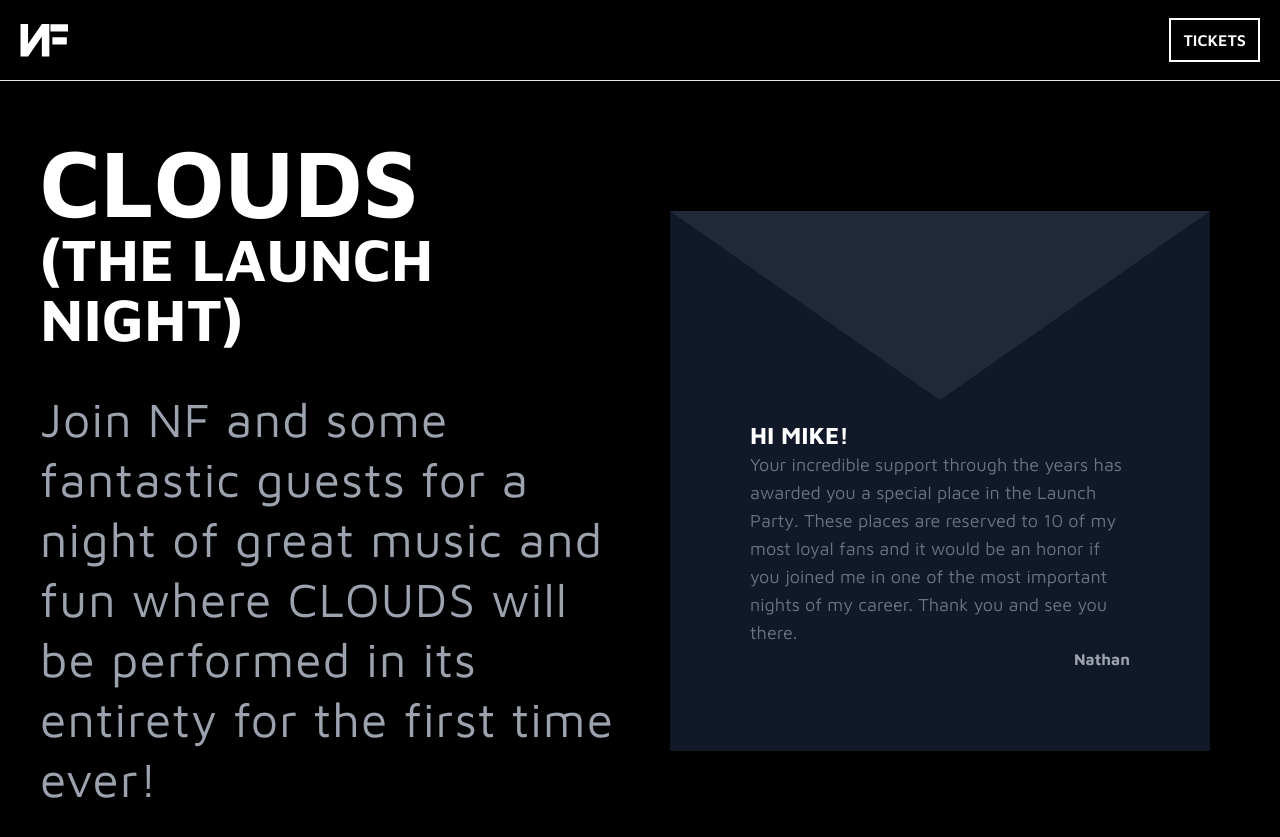
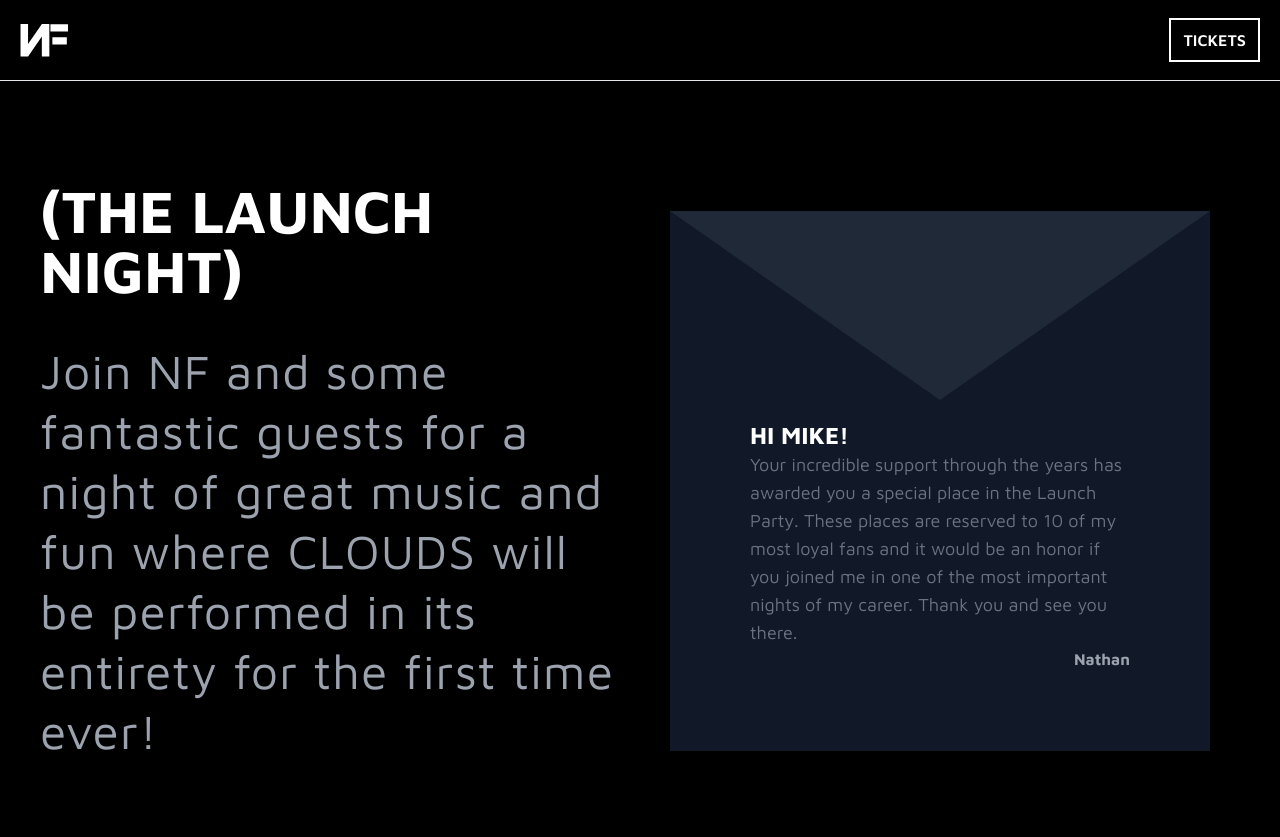
Before and after one commit to evelynfredin/nf-release, a React (Create React App) app: page / in a window 1280 px wide. Shown: the part 800-1637 px from the top of the page. Built offline with nearby package versions, Linux system fonts and the light colour scheme.

Commit message:
Added intersection observer

```diff
--- a/package.json
+++ b/package.json
@@ -10,6 +10,7 @@
     "framer-motion": "^3.10.0",
     "react": "^17.0.1",
     "react-dom": "^17.0.1",
+    "react-intersection-observer": "^8.31.0",
     "react-scripts": "4.0.3",
     "web-vitals": "^1.1.0"
   },
--- a/src/components/Event.js
+++ b/src/components/Event.js
@@ -1,20 +1,24 @@
 import TextBlock from './Reusables/TextBlock';
 import { motion } from 'framer-motion';
+import { useInView } from 'react-intersection-observer';
 
 const Event = () => {
+    const [ref, inView] = useInView({
+        triggerOnce: true,
+        rootMargin: '-100px 0px',
+    });
+
     return (
         <section className="content-box lg:grid lg:grid-cols-2">
 
             <TextBlock
-                title="Clouds"
                 subtitle="(The Launch Night)"
                 body="Join NF and some fantastic guests for a night of great music and fun where CLOUDS will be performed in its entirety for the first time ever!"
             />
 
-            <motion.div className="flex flex-col justify-center mx-10 h-auto"
-                initial={{ x: 250, opacity: 0}}
-                animate={{ x: -10, opacity: 1}}
-                transition={{ delay: 0.5, duration: 1, type: 'spring', stiffness: 120 }}
+            <motion.div ref={ref} className="flex flex-col justify-center mx-10 h-auto"
+                animate={{ x: inView ? -10 : 50, opacity: inView ? 1 : 0 }}
+                transition={{ delay: 0.2, duration: 1 }}
             >
                 <div className="bg-gray-800 self-center">
                     <div className="bg-gray-900 p-10 pt-36 md:p-20 md:pt-52 clip">
--- a/src/components/Reusables/TextBlock.js
+++ b/src/components/Reusables/TextBlock.js
@@ -1,12 +1,17 @@
 import PropTypes from 'prop-types';
 import { motion } from 'framer-motion';
+import { useInView } from 'react-intersection-observer';
 
 const TextBlock = props => {
+    const [ref, inView] = useInView({
+        triggerOnce: true,
+        rootMargin: '-100px 0px',
+    });
+
     return (
-        <motion.div className="text-block"
-            initial={{ y: 250, opacity: 0}}
-            animate={{ y: -10, opacity: 1}}
-            transition={{ delay: 0.5, duration: 1, type: 'spring', stiffness: 120 }}
+        <motion.div ref={ref} className="text-block"
+            animate={{ y: inView ? -10 : 50, opacity: inView ? 1 : 0}}
+            transition={{ delay: 0.2, duration: 1}}
         >
             <div className="text-block--container">
                 <div className="md:px-10 lg:px-0">
```
Also changed, not shown: 1 other file (tests, documents, lock files or other folders).
